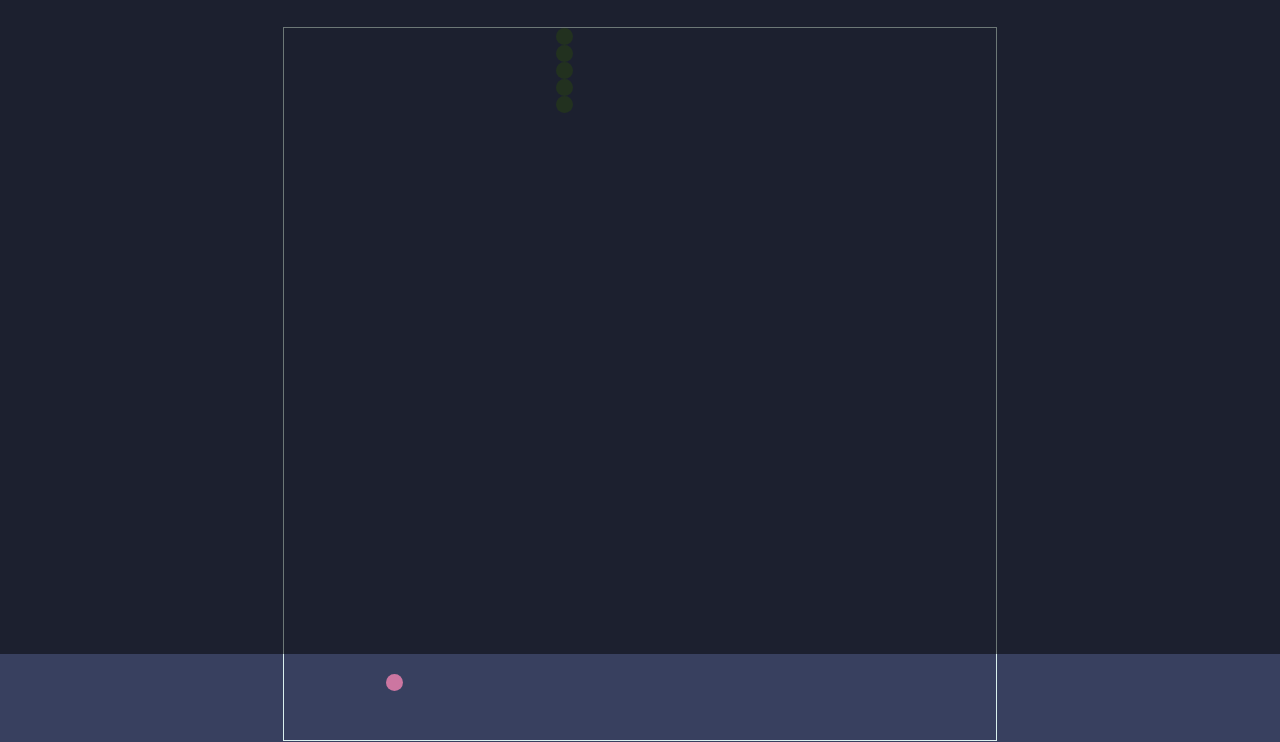
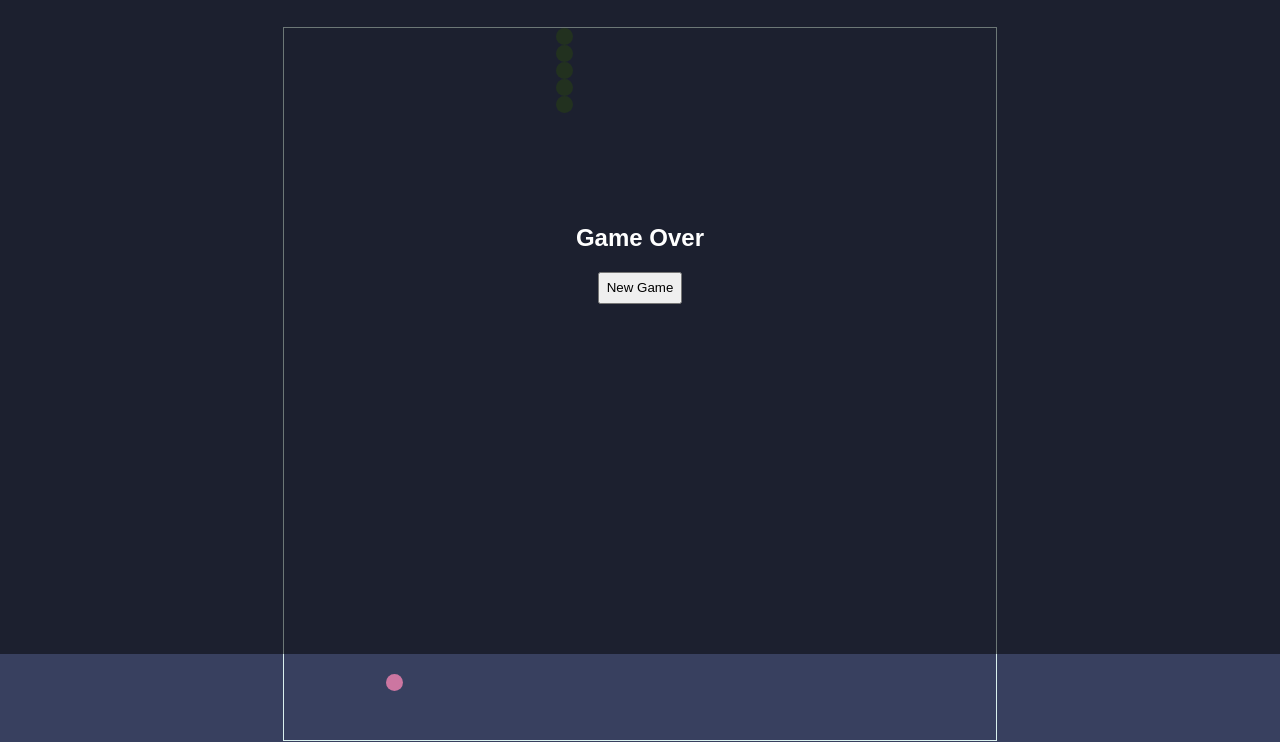
Before and after one commit to hjhopp/snek, a website: page index.html in a window 1280 px wide. Shown: the part 146-888 px from the top of the page. Drawn offline with Linux system fonts and the light colour scheme.

Commit message:
center gameover screen

```diff
--- a/snek.css
+++ b/snek.css
@@ -51,6 +51,10 @@
 }
 
 .gameover[data-status=true] {
+    display: flex;
+    flex-direction: column;
+    justify-content: center;
+    align-items:center;
     position: absolute;
     height: 100%;
     width: 100%;
--- a/snek.js
+++ b/snek.js
@@ -623,4 +623,4 @@
 createSnek();
 placeFud();
 
-state.gameId = setInterval(() => tick(), 250);
+state.gameId = setInterval(() => tick(), 150);
```
